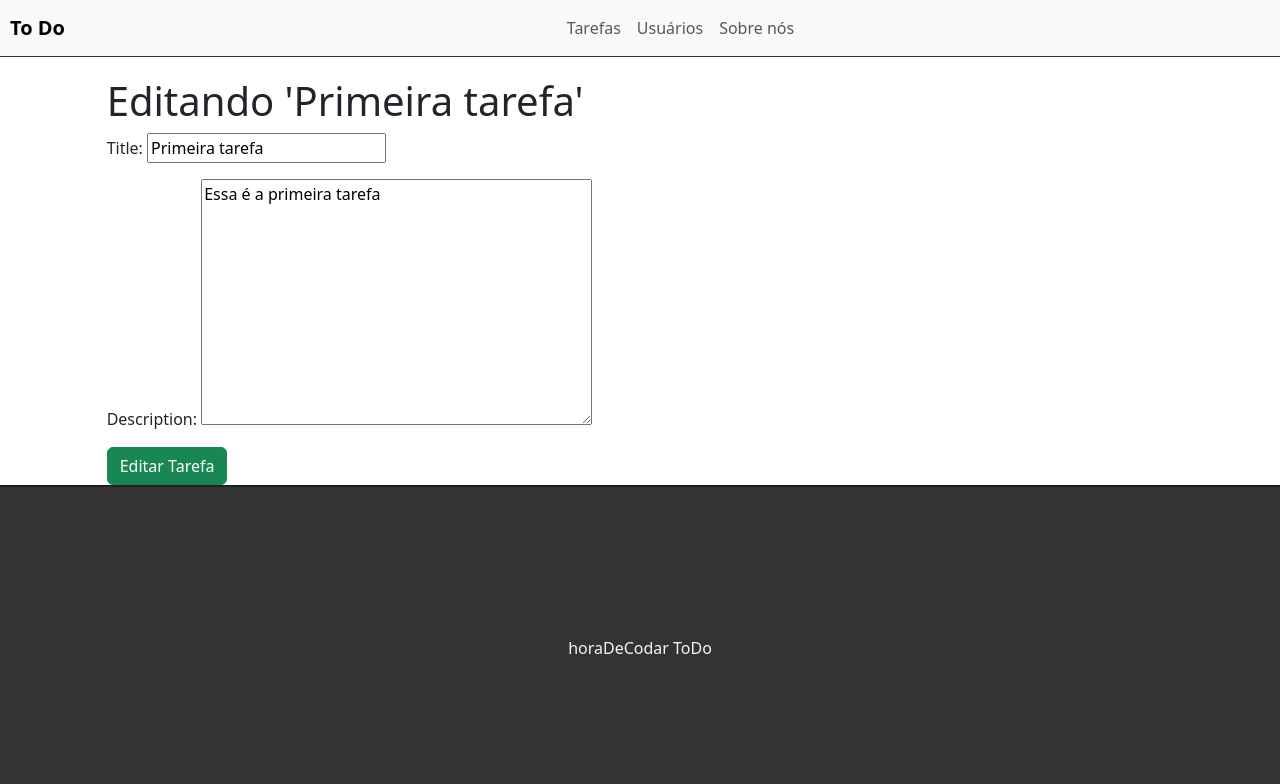
After one commit to elvisclaudino/todo-django, a Django app: page /edit/1 in a window 1280 px wide. The commit adds this page. Shown: the top 784 px of the page. Run offline with Django 4.2, Linux system fonts and the light colour scheme; data comes from the database, SQL or seed files in the repository; both versions use the stored data as it was after the commit.

Commit message:
[add]: update

```diff
--- a/tasks/templates/tasks/addtask.html
+++ b/tasks/templates/tasks/addtask.html
@@ -1,4 +1,4 @@
-{% extends 'base.html' %} {% block title %}Lista de tarefas{% endblock %}
+{% extends 'base.html' %} {% block title %}Adicione uma tarefa{% endblock %}
 {%block content %}
 <div class="offset-1 col-10 list-div">
   <h1>Adicione a sua nova tarefa</h1>
--- /dev/null
+++ b/tasks/templates/tasks/edittask.html
@@ -0,0 +1,11 @@
+{% extends 'base.html' %}
+<!---->
+{% block title %}Editando '{{ task.title }}'{% endblock %} {% block content %}
+<div class="offset-1 col-10 list-div">
+  <h1>Editando '{{ task.title }}'</h1>
+  <form method="post">
+    {% csrf_token %} {{ form.as_p }}
+    <input type="submit" value="Editar Tarefa" class="btn btn-success" />
+  </form>
+</div>
+{% endblock %}
--- a/tasks/templates/tasks/list.html
+++ b/tasks/templates/tasks/list.html
@@ -19,9 +19,11 @@
   <ul class="task-list">
     {% for task in tasks %}
     <li class="task-item">
-      <span><a href="/task/{{task.id}}">{{ task.title }}</a></span>
+      <span><a href="task/{{task.id}}">{{ task.title }}</a></span>
       <span><i class="fa fa-trash"></i></span>
-      <span><i class="fa fa-edit"></i></span>
+      <a href="edit/{{task.id}}"
+        ><span><i class="fa fa-edit"></i></span
+      ></a>
     </li>
     {% endfor %}
   </ul>
--- a/tasks/urls.py
+++ b/tasks/urls.py
@@ -7,5 +7,6 @@ urlpatterns = [
     path("", views.taskList, name="task-list"),
     path("task/<int:id>", views.taskView, name="task-view"),
     path("newtask/", views.newTask, name="new-task"),
+    path("edit/<int:id>", views.editTask, name="edit-task"),
     path("yourname/<str:name>", views.yourName, name="your-name"),
 ]
--- a/tasks/views.py
+++ b/tasks/views.py
@@ -30,6 +30,23 @@ def newTask(request):
         return render(request, "tasks/addtask.html", {"form": form})
 
 
+def editTask(request, id):
+    task = get_object_or_404(Task, pk=id)
+    form = TaskForm(instance=task)
+
+    if request.method == "POST":
+        form = TaskForm(request.POST, instance=task)
+
+        if form.is_valid():
+            task.save()
+            return redirect("/")
+        else:
+            return render(request, "tasks/edittask.html", {"form": form, "task": task})
+
+    else:
+        return render(request, "tasks/edittask.html", {"form": form, "task": task})
+
+
 def helloWorld(request):
     return HttpResponse("Hello World!")
 
```
Also changed, not shown: db.sqlite3.
